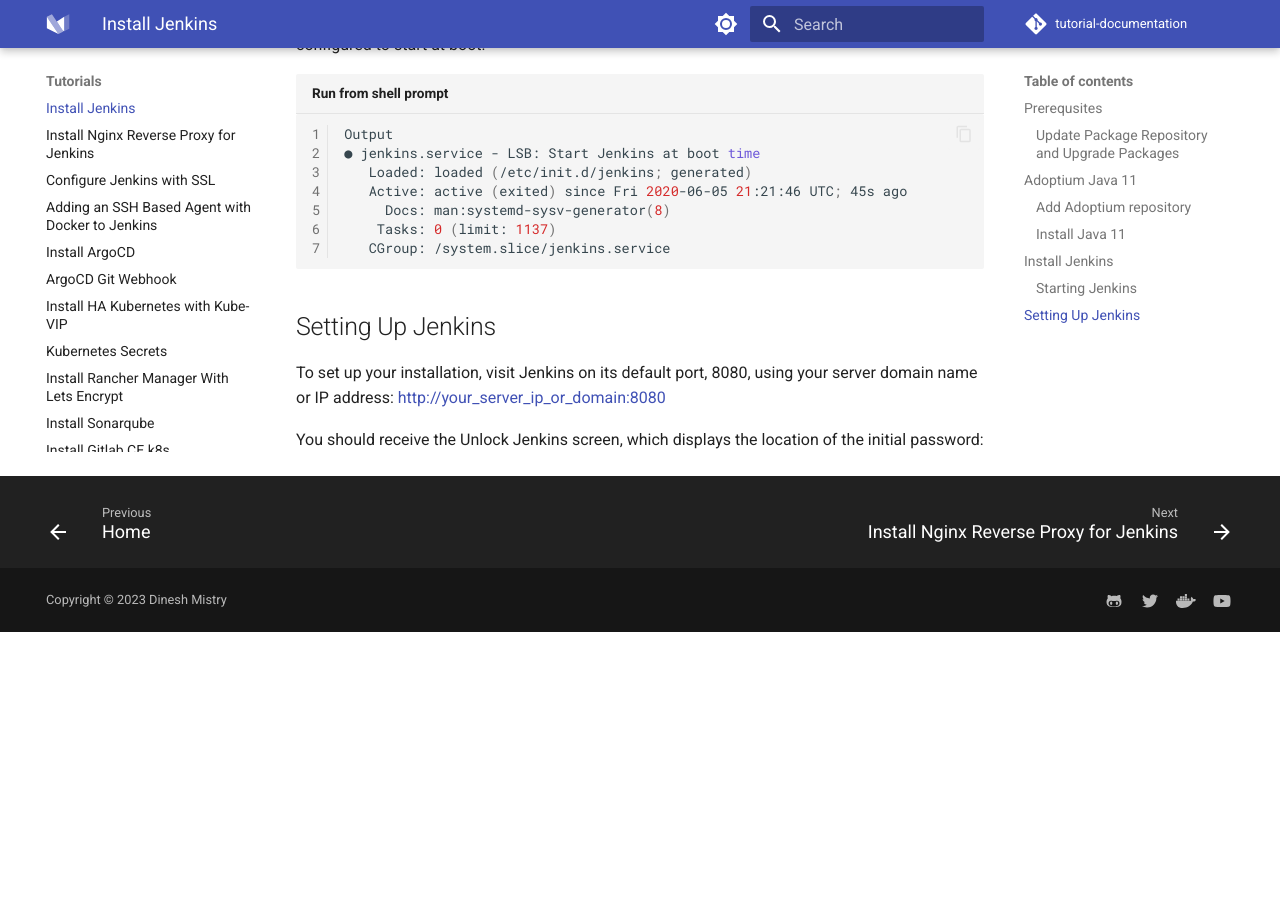
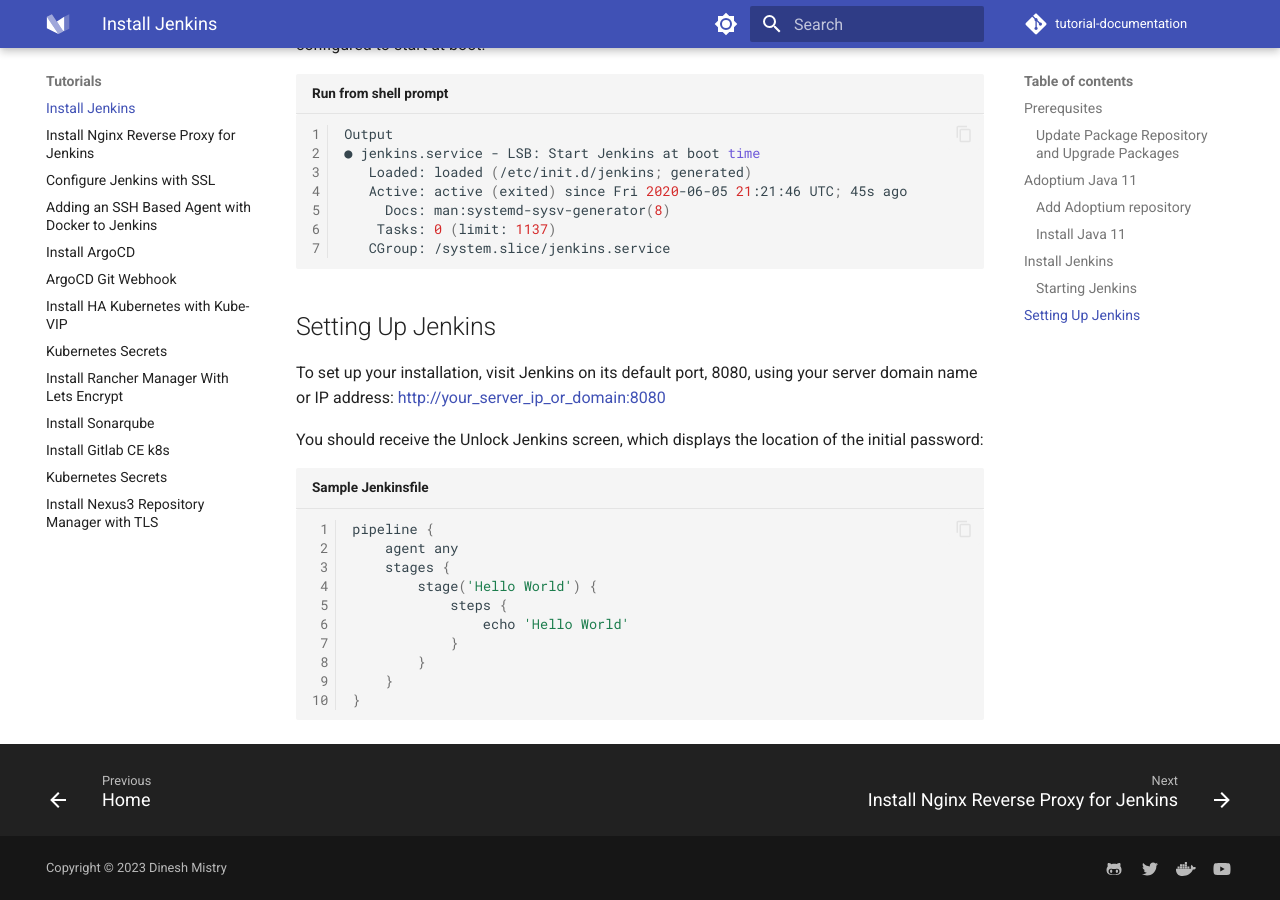
Before and after one commit to dmancloud/tutorial-documentation, an MkDocs documentation site: the page built from docs/install-jenkins.md, in a window 1280 px wide and 900 px high, scrolled down 2069 px. Built offline with MkDocs 1.6.1 and Material for MkDocs 9.7.7, drawn with Linux system fonts in a browser that asks for light colours; comment, search, counter and statistics services are not loaded; the version menu is left out; before the commit the page ends 2701 px from its top, so only the background shows below that.

Commit message:
added sample Jenkinsfile

````diff
--- a/docs/install-jenkins.md
+++ b/docs/install-jenkins.md
@@ -67,3 +67,15 @@
 To set up your installation, visit Jenkins on its default port, 8080, using your server domain name or IP address: http://your_server_ip_or_domain:8080
 
 You should receive the Unlock Jenkins screen, which displays the location of the initial password:
+``` groovy title="Sample Jenkinsfile" linenums="1"
+pipeline {
+    agent any
+    stages {
+        stage('Hello World') {
+            steps {
+                echo 'Hello World'
+            }
+        }
+    }
+}
+```
````
